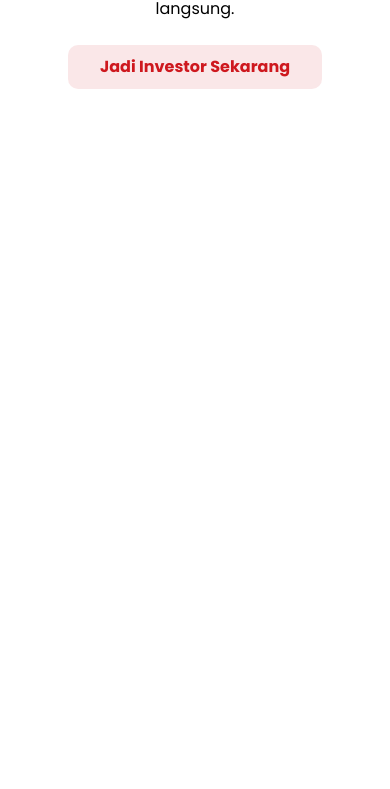
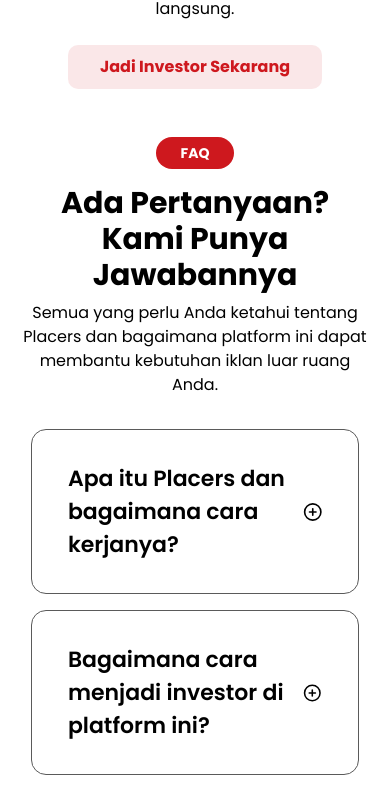
Before and after one commit to Utero-Interns/placers-website, a Next.js app: page / in a window 390 px wide. Shown: the part 4632-5421 px from the top of the page. Before the commit the page ends 4721 px from the top, so only its background shows below. Built offline with nearby package versions, Linux system fonts and the light colour scheme.

Commit message:
add: responsive for faq

```diff
--- a/app/page.tsx
+++ b/app/page.tsx
@@ -17,7 +17,7 @@ export default function Home() {
         <LandingValues />
         {/* <LandingGallery /> */}
         <LandingInvestor />
-        {/* <LandingFAQ /> */}
+        <LandingFAQ />
       </main>
       {/* <FootBar /> */}
     </div>
--- a/components/landingpage/LandingFAQ.tsx
+++ b/components/landingpage/LandingFAQ.tsx
@@ -8,22 +8,38 @@ export default function LandingFAQ() {
      const [expanded, setExpanded] = useState(false);
 
     return (
-        <section id="faq" className="flex flex-col items-center justify-center bg-white w-full mt-24 pb-24">
+        <section
+            id="faq"
+            className="flex flex-col items-center justify-center bg-white w-full px-4 sm:px-6 lg:px-8
+                       mt-12 pb-12
+                       md:mt-16 md:pb-16
+                       2xl:mt-24 2xl:pb-24"
+        >
             <SectionTag
                 text="FAQ"
                 bgColor="var(--color-primary)"
                 textColor="white"
             />
 
-            <h1 className="text-[64px] text-center font-bold text-black mt-[5px]">
+            <h1 className="text-center font-bold text-black mt-4
+                           text-3xl
+                           md:text-4xl
+                           lg:text-5xl
+                           2xl:text-[64px] 2xl:mt-[5px]"
+            >
                 Ada Pertanyaan?<br/>Kami Punya Jawabannya
             </h1>
 
-            <p className="text-2xl text-center text-black mt-[5px]">
+            <p className="text-center text-black mt-2
+                          text-base
+                          lg:text-lg
+                          xl:text-xl
+                          2xl:text-2xl 2xl:mt-[5px]"
+            >
                 Semua yang perlu Anda ketahui tentang Placers dan bagaimana platform ini dapat membantu kebutuhan iklan luar ruang Anda.
             </p>
 
-            <div className="w-11/12 space-y-6 mt-10">
+            <div className="w-11/12 space-y-4 md:space-y-5 2xl:space-y-6 mt-8 md:mt-10">
 
                 <FAQPoint
                 question="Apa itu Placers dan bagaimana cara kerjanya?"
```
Also changed, not shown: components/landingpage/LandingInvestor.tsx (+0 -7 lines).
